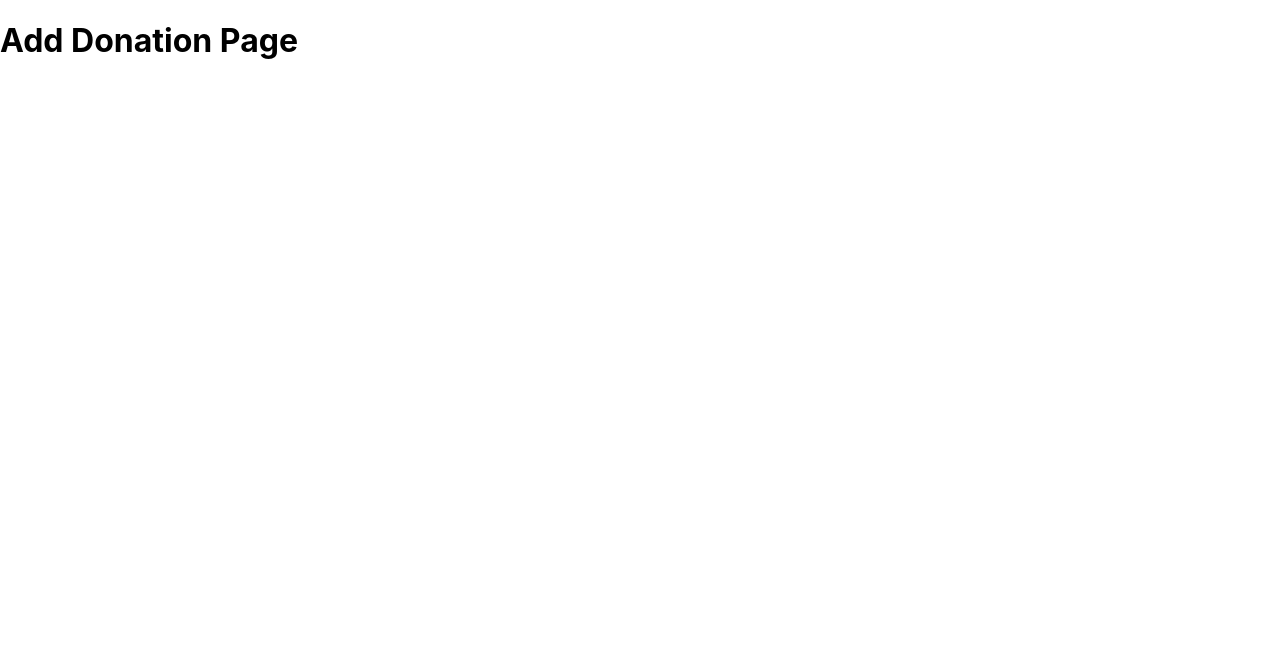
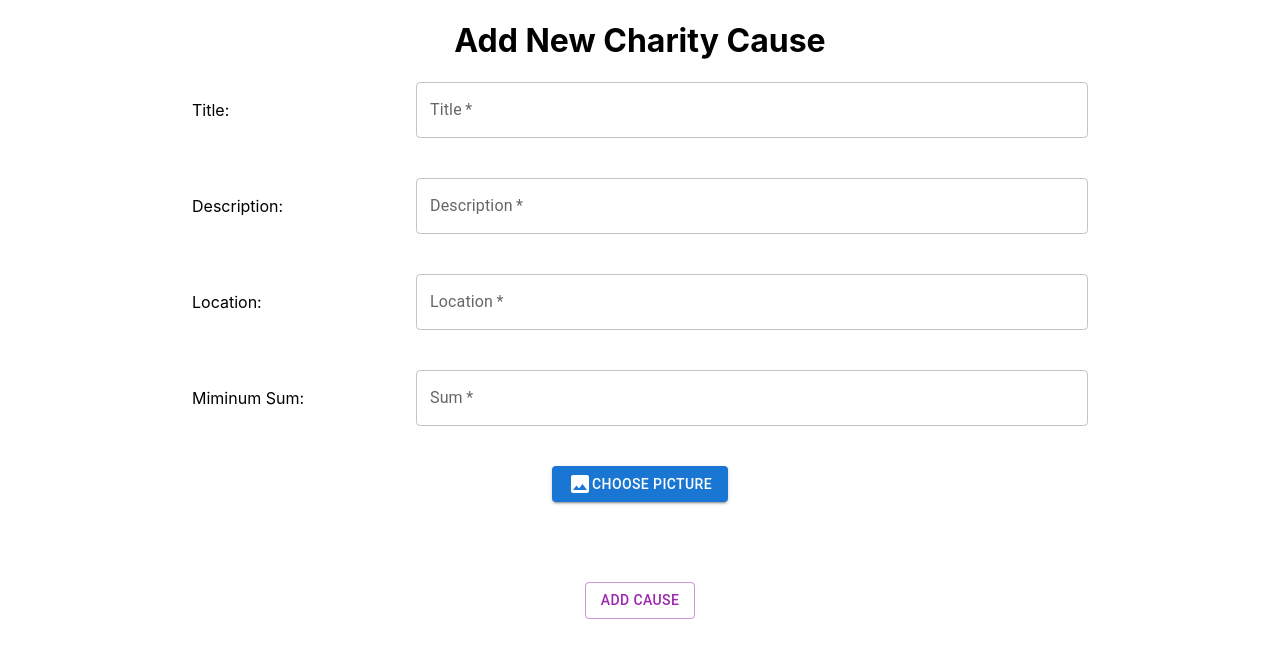
Before and after one commit to andreea312/HelpHub-Frontend, a React (Create React App) app: page /add in a window 1280 px wide. Shown: the top 658 px of the page. Built offline with nearby package versions, Linux system fonts and the light colour scheme.

Commit message:
add charity cause page

```diff
--- /dev/null
+++ b/src/pages/AddPage.css
@@ -0,0 +1,21 @@
+.form {
+  display: grid;
+  grid-template-rows: repeat(4, 1fr);
+  grid-template-columns: 1fr 3fr;
+  row-gap: 5vh;
+  width: 70%;
+  margin-bottom: 5vh;
+}
+
+.formLabel {
+  margin-right: 2vw;
+  display: flex;
+  align-items: center;
+  justify-content: flex-start;
+}
+
+.inputData {
+  display: flex;
+  align-items: center;
+  margin-bottom: 5vh;
+}
--- a/src/pages/add-donation-page.tsx
+++ b/src/pages/add-donation-page.tsx
@@ -1,7 +1,78 @@
-export const AddDonationPage=()=>{
+import { useState } from "react";
+import { TextField, Button, Box } from "@mui/material";
+import { InsertPhoto } from '@mui/icons-material';
+import './AddPage.css';
+
+export const AddDonationPage = () => {
+    const [description, setDescription] = useState('');
+    const [title, setTitle] = useState('');
+    const [location, setLocation] = useState('');
+    const [minimumSum, setMinimumSum] = useState('');
+    const [image, setImage] = useState<string | null>(null);
+
+    const handleAddCause = () => {
+        // TO DO: Call to BE - parseFloat for mininum sum + handle error?
+        alert('Clicked!');
+    }
+
+    const onImageChange = (event: any) => {
+        if (event.target.files && event.target.files[0]) {
+            setImage(URL.createObjectURL(event.target.files[0]));
+        }
+    }
+
     return (
-        <>
-            <h1>Add Donation Page</h1>
-        </>
-    )
+        <Box sx={{ display: "flex", flexDirection: "column", alignItems: "center" }}>
+            <h1>Add New Charity Cause</h1>
+            <form className="form">
+                <label className="formLabel">Title: </label>
+                <TextField
+                    label="Title"
+                    onChange={e => setTitle(e.target.value)}
+                    required
+                    value={title}
+                />
+                <label className="formLabel">Description: </label>
+                <TextField
+                    label="Description"
+                    onChange={e => setDescription(e.target.value)}
+                    required
+                    value={description}
+                />
+                <label className="formLabel">Location: </label>
+                <TextField
+                    label="Location"
+                    onChange={e => setLocation(e.target.value)}
+                    required
+                    value={location}
+                />
+                <label className="formLabel">Miminum Sum: </label>
+                <TextField
+                    label="Sum"
+                    onChange={e => setMinimumSum(e.target.value)}
+                    required
+                    value={minimumSum}
+                />
+            </form>
+            <Button variant="contained" component="label" sx={{marginBottom: "5vh"}}>
+                <InsertPhoto></InsertPhoto> Choose Picture
+                <input
+                    type="file"
+                    hidden
+                    onChange={onImageChange}
+                />
+            </Button>
+            {image &&
+                <img src={image} width="100" height="100" alt="preview image" />
+            }
+            <Button
+                sx={{marginTop: "5vh"}}
+                variant="outlined"
+                color="secondary"
+                type="submit"
+                onClick={handleAddCause}>
+                    Add Cause
+            </Button>
+        </Box>
+    );
 }
```
